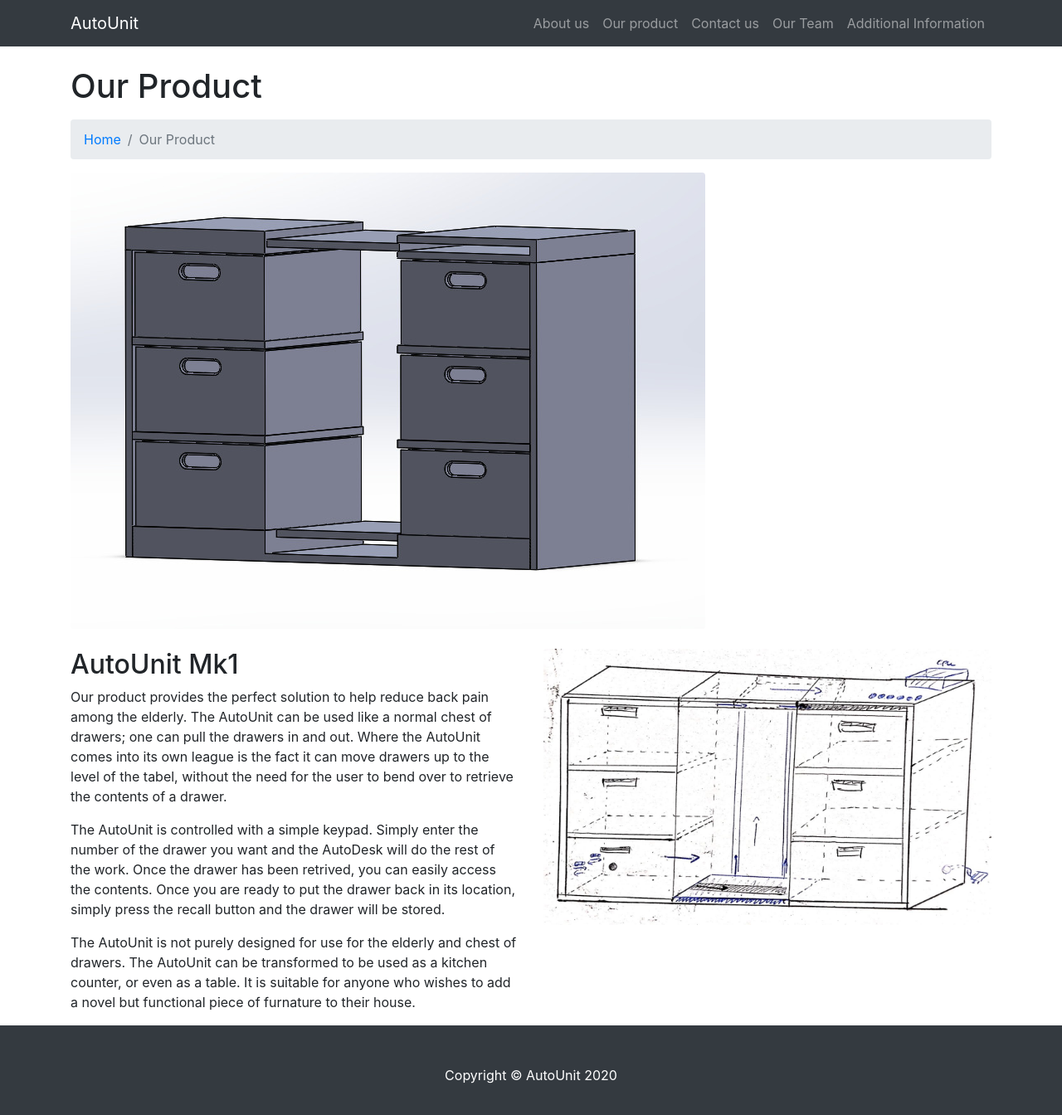
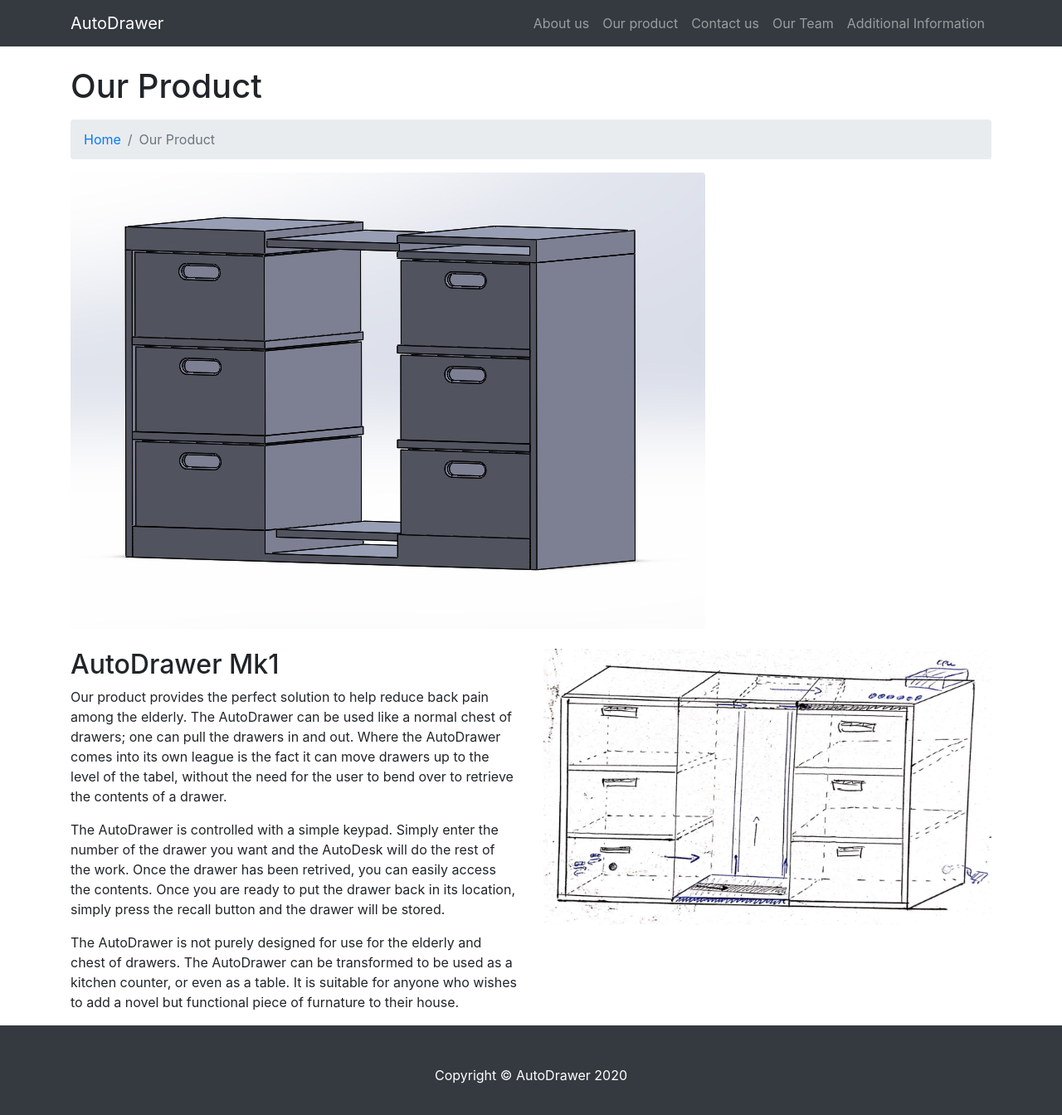
Before and after one commit to TehOcean/horizonsnew, a website: page product.html in a window 1280 px wide. Shown: the whole page at 83% size. Drawn offline with Linux system fonts and the light colour scheme.

Commit message:
Name change to AutoDrawer

```diff
--- a/product.html
+++ b/product.html
@@ -23,7 +23,7 @@
   <!-- Navigation -->
   <nav class="navbar fixed-top navbar-expand-lg navbar-dark bg-dark fixed-top">
     <div class="container">
-      <a class="navbar-brand" href="index.html">AutoUnit</a>
+      <a class="navbar-brand" href="index.html">AutoDrawer</a>
       <button class="navbar-toggler navbar-toggler-right" type="button" data-toggle="collapse" data-target="#navbarResponsive" aria-controls="navbarResponsive" aria-expanded="false" aria-label="Toggle navigation">
         <span class="navbar-toggler-icon"></span>
       </button>
@@ -70,10 +70,10 @@
     <!-- Marketing Icons Section -->
     <div class="row">
       <div class="col-lg-6">
-        <h2>AutoUnit Mk1</h2>
-        <p>Our product provides the perfect solution to help reduce back pain among the elderly. The AutoUnit can be used like a normal chest of drawers; one can pull the drawers in and out. Where the AutoUnit comes into its own league is the fact it can move drawers up to the level of the tabel, without the need for the user to bend over to retrieve the contents of a drawer.</p>
-        <p>The AutoUnit is controlled with a simple keypad. Simply enter the number of the drawer you want and the AutoDesk will do the rest of the work. Once the drawer has been retrived, you can easily access the contents. Once you are ready to put the drawer back in its location, simply press the recall button and the drawer will be stored.</p>
-        <p>The AutoUnit is not purely designed for use for the elderly and chest of drawers. The AutoUnit can be transformed to be used as a kitchen counter, or even as a table. It is suitable for anyone who wishes to add a novel but functional piece of furnature to their house.</p>
+        <h2>AutoDrawer Mk1</h2>
+        <p>Our product provides the perfect solution to help reduce back pain among the elderly. The AutoDrawer can be used like a normal chest of drawers; one can pull the drawers in and out. Where the AutoDrawer comes into its own league is the fact it can move drawers up to the level of the tabel, without the need for the user to bend over to retrieve the contents of a drawer.</p>
+        <p>The AutoDrawer is controlled with a simple keypad. Simply enter the number of the drawer you want and the AutoDesk will do the rest of the work. Once the drawer has been retrived, you can easily access the contents. Once you are ready to put the drawer back in its location, simply press the recall button and the drawer will be stored.</p>
+        <p>The AutoDrawer is not purely designed for use for the elderly and chest of drawers. The AutoDrawer can be transformed to be used as a kitchen counter, or even as a table. It is suitable for anyone who wishes to add a novel but functional piece of furnature to their house.</p>
       </div>
       <div class="col-lg-6">
         <img class="img-fluid rounded" src="desk2.jpeg" alt="">
@@ -87,7 +87,7 @@
   <!-- Footer -->
   <footer class="py-5 bg-dark">
     <div class="container">
-      <p class="m-0 text-center text-white">Copyright &copy; AutoUnit 2020</p>
+      <p class="m-0 text-center text-white">Copyright &copy; AutoDrawer 2020</p>
     </div>
     <!-- /.container -->
   </footer>
```
Also changed, not shown: aboutus.html (+4 -4 lines), additionalinfo.html (+2 -2 lines), contact.html (+4 -4 lines), index.html (+3 -3 lines), ourteam.html (+6 -6 lines).
